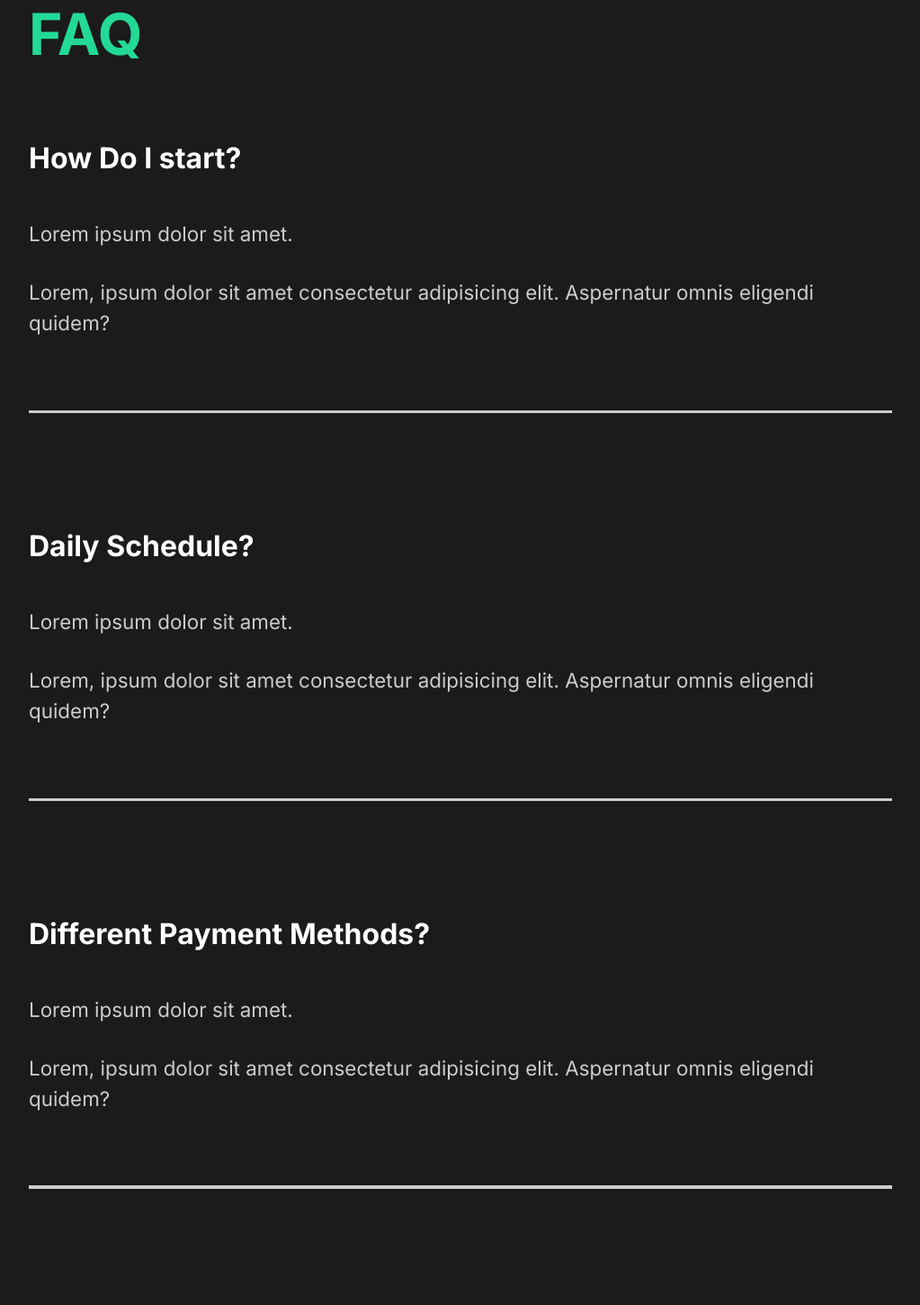
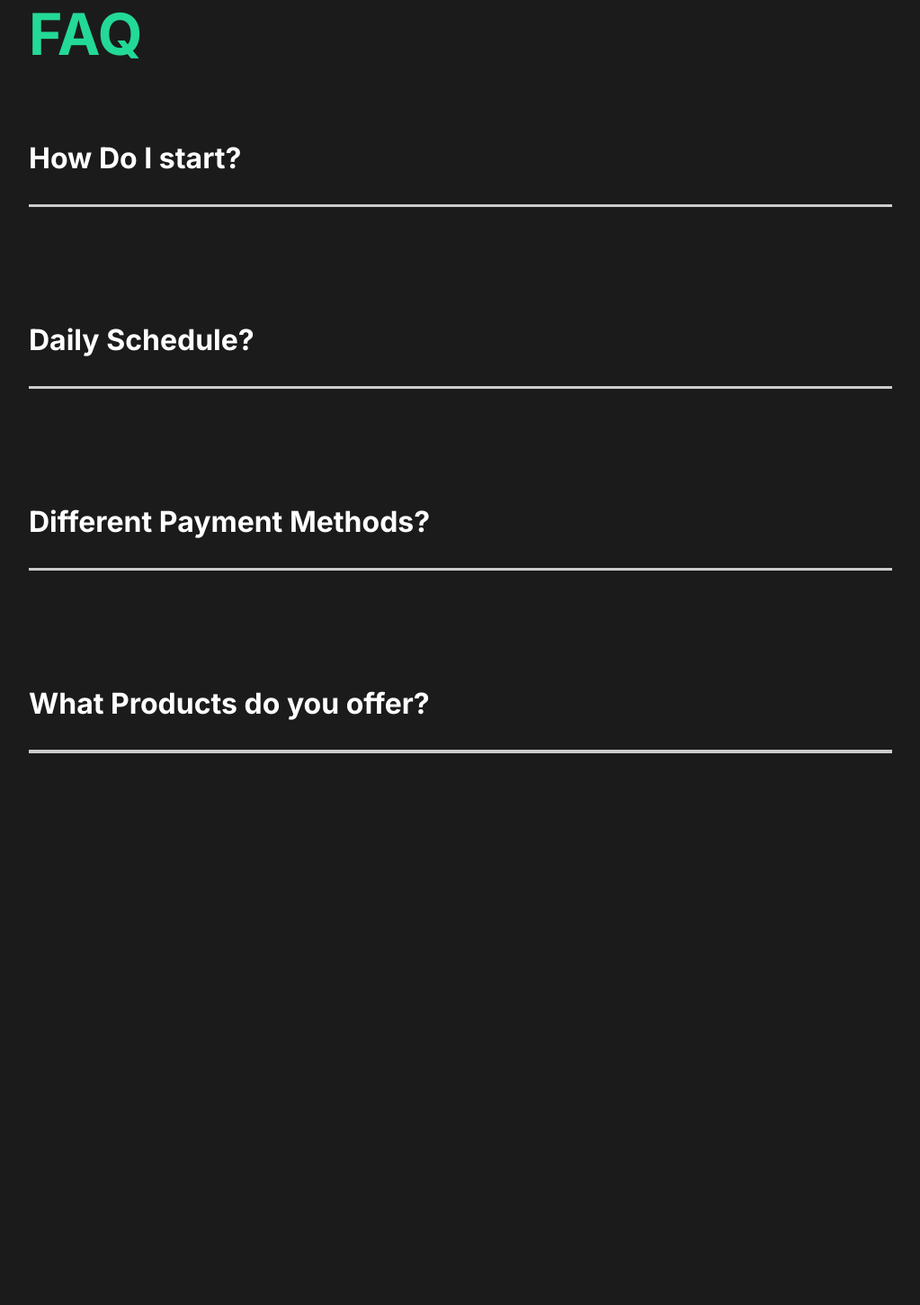
Before and after one commit to Jayden1905/Capture, a React (Vite) app: page / in a window 1280 px wide. Shown: the part 2360-3810 px from the top of the page at 90% size, without its empty margins (128-1151 px from the left). After the commit the page ends 3357 px from the top, so only its background shows below. Built offline with nearby package versions, Linux system fonts and the light colour scheme.

Commit message:
faq section hiding question and show thme on click with animation

```diff
--- a/package.json
+++ b/package.json
@@ -12,6 +12,7 @@
     "framer-motion": "^7.3.2",
     "react": "^18.2.0",
     "react-dom": "^18.2.0",
+    "react-intersection-observer": "^9.4.0",
     "react-router-dom": "^5.2.0",
     "styled-components": "^5.3.5"
   },
--- a/src/components/FaqSection.jsx
+++ b/src/components/FaqSection.jsx
@@ -1,6 +1,8 @@
-import React from "react";
+import React, { useState } from "react";
 import styled from "styled-components";
 import { StyledAbout } from "../styles";
+import Toggle from "./Toggle";
+import { AnimateSharedLayout } from "framer-motion";
 
 const FaqSection = ({ faq }) => {
   return (
@@ -8,50 +10,44 @@
       <h2>
         Any Questions? <span>FAQ</span>
       </h2>
-      <div className="question">
-        <h4>How Do I start?</h4>
+      <AnimateSharedLayout>
+        <Toggle title="How Do I start?">
           <div className="answer">
             <p>Lorem ipsum dolor sit amet.</p>
             <p>
-            Lorem, ipsum dolor sit amet consectetur adipisicing elit. Aspernatur
-            omnis eligendi quidem?
+              Lorem, ipsum dolor sit amet consectetur adipisicing elit.
+              Aspernatur omnis eligendi quidem?
             </p>
           </div>
-        <div className="faq-line"></div>
-      </div>
-      <div className="question">
-        <h4>Daily Schedule?</h4>
+        </Toggle>
+        <Toggle title="Daily Schedule?">
           <div className="answer">
             <p>Lorem ipsum dolor sit amet.</p>
             <p>
-            Lorem, ipsum dolor sit amet consectetur adipisicing elit. Aspernatur
-            omnis eligendi quidem?
+              Lorem, ipsum dolor sit amet consectetur adipisicing elit.
+              Aspernatur omnis eligendi quidem?
             </p>
           </div>
-        <div className="faq-line"></div>
-      </div>
-      <div className="question">
-        <h4>Different Payment Methods?</h4>
+        </Toggle>
+        <Toggle title="Different Payment Methods?">
           <div className="answer">
             <p>Lorem ipsum dolor sit amet.</p>
             <p>
-            Lorem, ipsum dolor sit amet consectetur adipisicing elit. Aspernatur
-            omnis eligendi quidem?
+              Lorem, ipsum dolor sit amet consectetur adipisicing elit.
+              Aspernatur omnis eligendi quidem?
             </p>
           </div>
-        <div className="faq-line"></div>
-      </div>
-      <div className="question">
-        <h4>What Products do you offer?</h4>
+        </Toggle>
+        <Toggle title="What Products do you offer?">
           <div className="answer">
             <p>Lorem ipsum dolor sit amet.</p>
             <p>
-            Lorem, ipsum dolor sit amet consectetur adipisicing elit. Aspernatur
-            omnis eligendi quidem?
+              Lorem, ipsum dolor sit amet consectetur adipisicing elit.
+              Aspernatur omnis eligendi quidem?
             </p>
           </div>
-        <div className="faq-line"></div>
-      </div>
+        </Toggle>
+      </AnimateSharedLayout>
     </StyledFaq>
   );
 };
@@ -77,7 +73,6 @@
 
   .question {
     padding: 3rem 0rem;
-    cursor: pointer;
   }
 
   .answer {
--- a/src/components/ServicesSection.jsx
+++ b/src/components/ServicesSection.jsx
@@ -6,10 +6,11 @@
 import teamwork from "../assets/teamwork.svg";
 // Import imagaes
 import home2 from "../assets/home2.png";
-
 // Styles
 import { StyledAbout, StyledDescription, StyledImage } from "../styles";
 import styled from "styled-components";
+
+// import {} from "";
 
 const SevicesSection = () => {
   return (
--- /dev/null
+++ b/src/components/Toggle.jsx
@@ -0,0 +1,24 @@
+import React, { useState } from "react";
+import styled from "styled-components";
+import { motion } from "framer-motion";
+
+const Toggle = ({ children, title }) => {
+  const [toggle, setToggle] = useState(false);
+  return (
+    <StyledToggle
+      layout
+      onClick={() => setToggle(!toggle)}
+      className="question"
+    >
+      <motion.h4 layout> {title}</motion.h4>
+      {toggle ? children : ""}
+      <div className="faq-line"></div>
+    </StyledToggle>
+  );
+};
+
+const StyledToggle = styled(motion.div)`
+  cursor: pointer;
+`;
+
+export default Toggle;
```
Also changed, not shown: 1 other file (tests, documents, lock files or other folders). Lines whose indentation alone changed are shown as unchanged.
